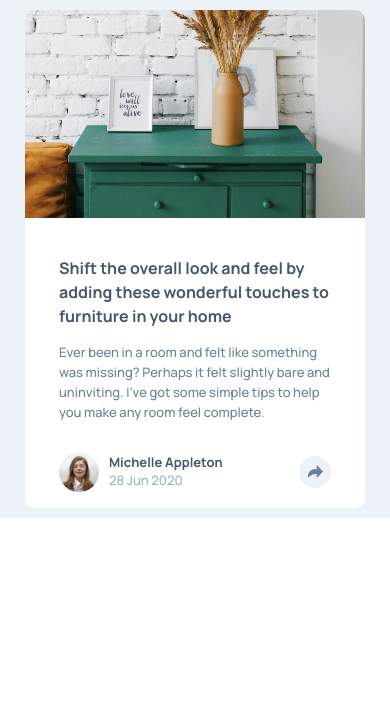
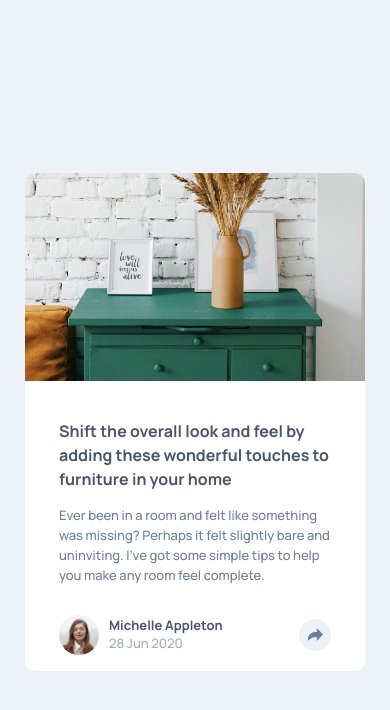
Before and after one commit to tloyan/frontendmentor, a Next.js app: page /article-preview-component in a window 390 px wide. Shown: the top 710 px of the page. Built offline with nearby package versions, Linux system fonts and the light colour scheme.

Commit message:
try fix window height on my iphone

```diff
--- a/pages/_document.js
+++ b/pages/_document.js
@@ -14,6 +14,10 @@ class MyDocument extends Document {
           <link href="https://fonts.googleapis.com/css2?family=Kumbh+Sans:wght@400;700&display=swap" rel="stylesheet" />
           <link href="https://fonts.googleapis.com/css2?family=Spartan:wght@400;500;700&display=swap" rel="stylesheet" />
           <link href="https://fonts.googleapis.com/css2?family=Manrope:wght@500;700&display=swap" rel="stylesheet" />
+          <style>{`
+            #__next { height: 100% }
+          `}
+          </style>
         </Head>
         <body>
           <Main />
--- a/pages/article-preview-component/style.module.css
+++ b/pages/article-preview-component/style.module.css
@@ -1,4 +1,5 @@
 .article_preview_component_page {
+  height: 100%;
   --very-dark-grayish-blue: hsl(217, 19%, 35%);
   --desaturated-dark-blue: hsl(214, 17%, 51%);
   --grayish-blue: hsl(212, 23%, 69%);
```
